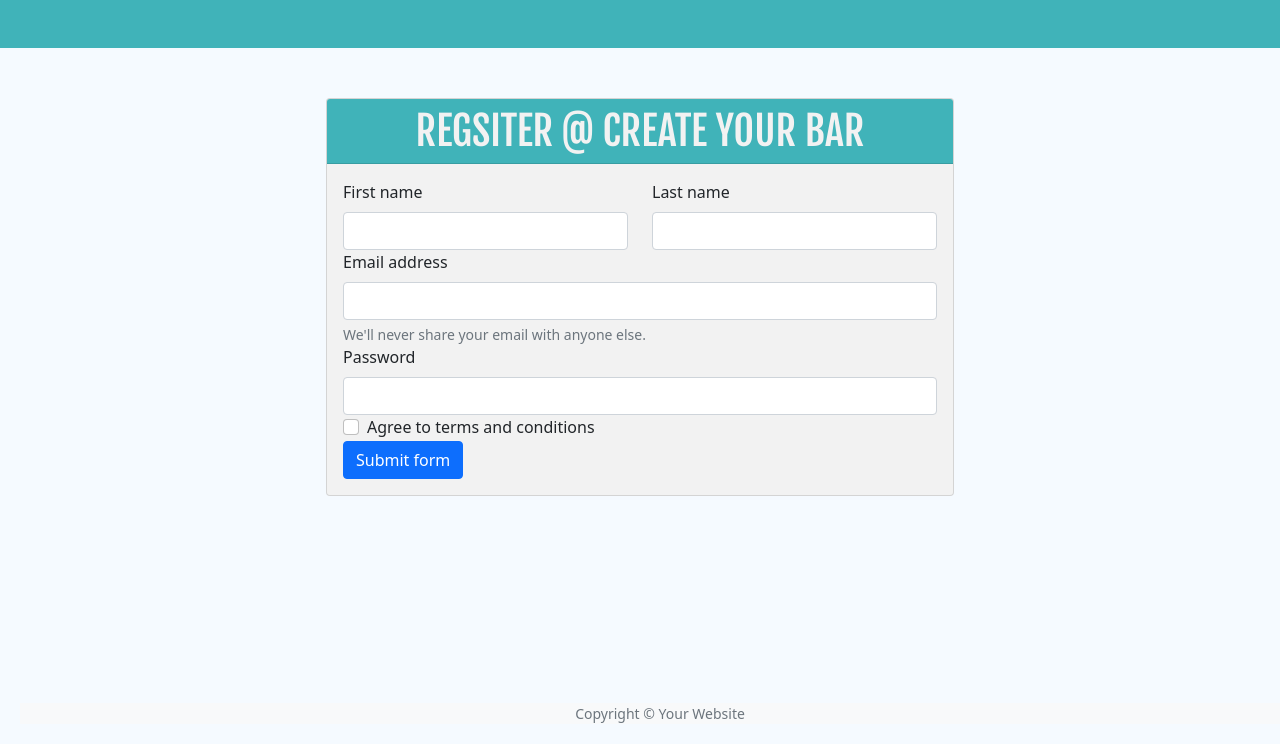
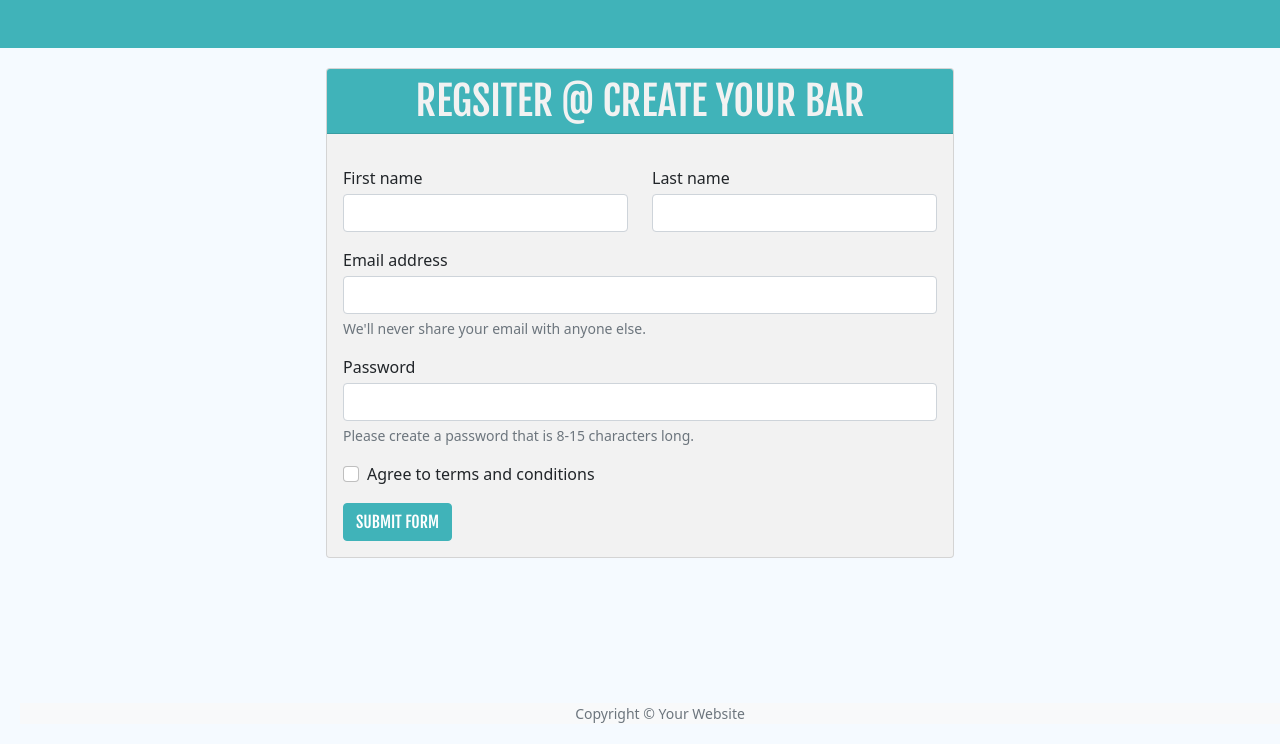
Before and after one commit to KJLuton/cocktails_at_home, a Flask app: page /register_mybar in a window 1280 px wide. Shown: the part 56-800 px from the top of the page. Run offline with Flask 2, Linux system fonts and the light colour scheme; some libraries are stand-ins or nearby versions.

Commit message:
Registered functionality complete.

```diff
--- a/run.py
+++ b/run.py
@@ -47,6 +47,8 @@ def register_mybar():
             return redirect(url_for("register_mybar"))
 
         register_mybar = {
+            "firstname": request.form.get("firstname"),
+            "lastname": request.form.get("lastname"),
             "emailaddress": request.form.get("emailaddress"),
             "password": generate_password_hash(request.form.get("password"))
         }
--- a/static/style.css
+++ b/static/style.css
@@ -44,6 +44,13 @@ p {
 
 .page-header-text {
     text-align: center;
+}
+
+.flashes{
+    text-align: center;
+    background-color: #364658;
+    color: #f2f2f2;
+    margin-top: 20px;
 }
 
 /* Nav Bar */
@@ -115,7 +122,7 @@ p {
 /* drnks pages */
 
 .page-content{
-    padding-top: 50px;
+    padding-top: 20px;
 }
 
 
@@ -124,6 +131,32 @@ p {
 .card-header{
     text-align: center;
     background-color: #40b3b9;
+}
+
+.card-body {
+    font-weight: 300;
+}
+
+.form-label {
+    margin-bottom: 0.25rem;
+    margin-top: 1rem;
+    font-weight: 400;
+}
+
+.form-check {
+    display: block;
+    min-height: 1.5rem;
+    padding-left: 1.5em;
+    margin-bottom: 0.125rem;
+    margin-top: 1rem;
+}
+
+.btn-primary {
+    color: #fff;
+    background-color: #40b3b9;
+    border-color: #40b3b9;
+    margin-top: 15px;
+    font-family: 'Fjalla One', sans-serif;
 }
 
 /* footer */
--- a/templates/base.html
+++ b/templates/base.html
@@ -47,6 +47,7 @@
     {% block content %}
     {% endblock %}
 
+
     <footer class="fixed-bottom navbar-light bg-light">
         <div class="container-fluid">
             <p class="copyright text-muted">Copyright &copy; Your Website <span id="copyright"></span></p>
--- a/templates/register_mybar.html
+++ b/templates/register_mybar.html
@@ -3,6 +3,20 @@
 
 <div class="container-fluid pages-header-container">
     <h2 class="page-header-text">{{ page_title }}</h2>
+</div>
+
+
+<div class="container-fluid">
+    <!-- flash messages -->
+    {% with messages = get_flashed_messages() %}
+        {% if messages %}
+            {% for message in messages %}
+            <div class="row flashes">
+                <h5>{{ message }}</h5>
+            </div>
+            {% endfor %}
+        {% endif %}
+    {% endwith %}
 </div>
 
 <div class="row page-content">
@@ -37,7 +51,9 @@
                     </div>
                     <div class="col-md-12">
                         <label for="password" class="form-label">Password</label>
-                        <input type="password" class="form-control" name="password" id="password" required>
+                        <input type="password" class="form-control"
+                        name="password" id="password" pattern="^[a-zA-Z0-9]{8,15}$" minlength="8" maxlength="15" required>
+                        <div id="password" class="form-text">Please create a password that is 8-15 characters long.</div>
                         <div class="valid-feedback">
                             Looks good!
                         </div>
@@ -57,7 +73,7 @@
                         </div>
                     </div>
                     <div class="col-12">
-                        <button class="btn btn-primary" type="submit">Submit form</button>
+                        <button class="btn btn-primary" type="submit">SUBMIT FORM</button>
                     </div>
                 </form>
             </div>
```
